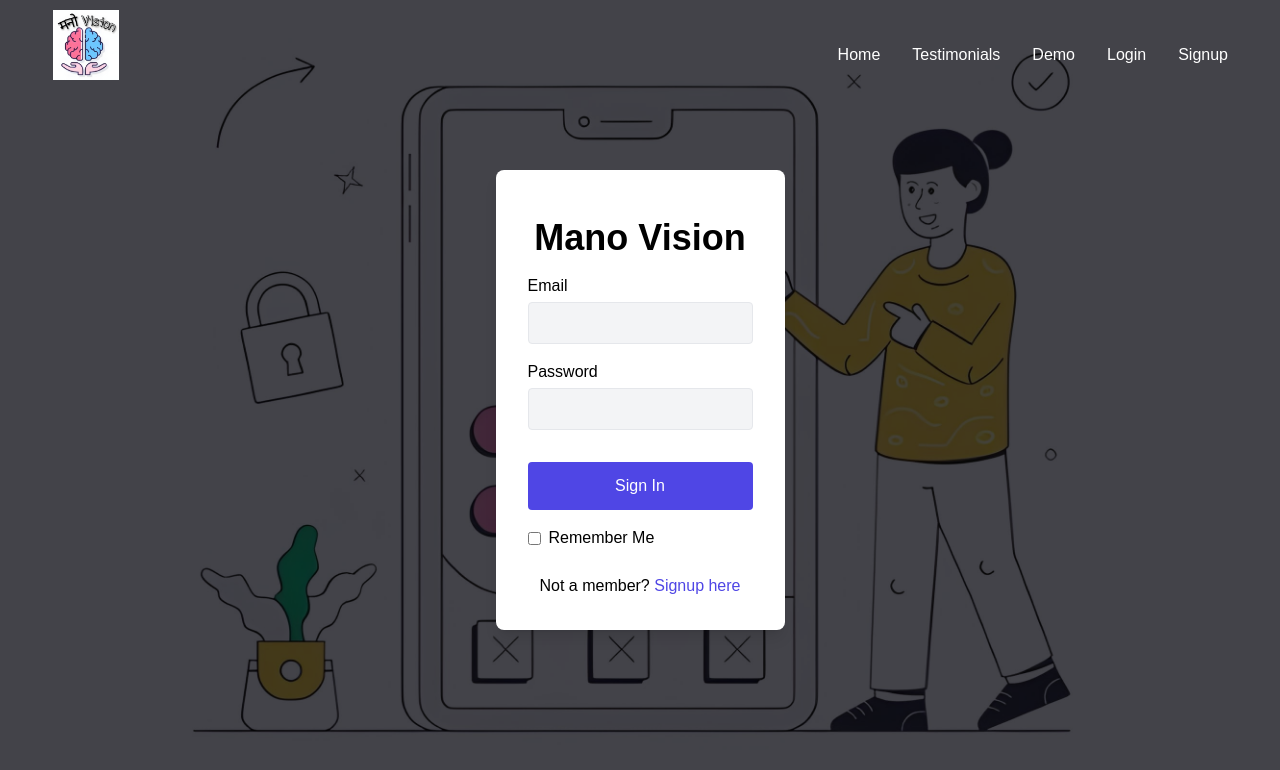
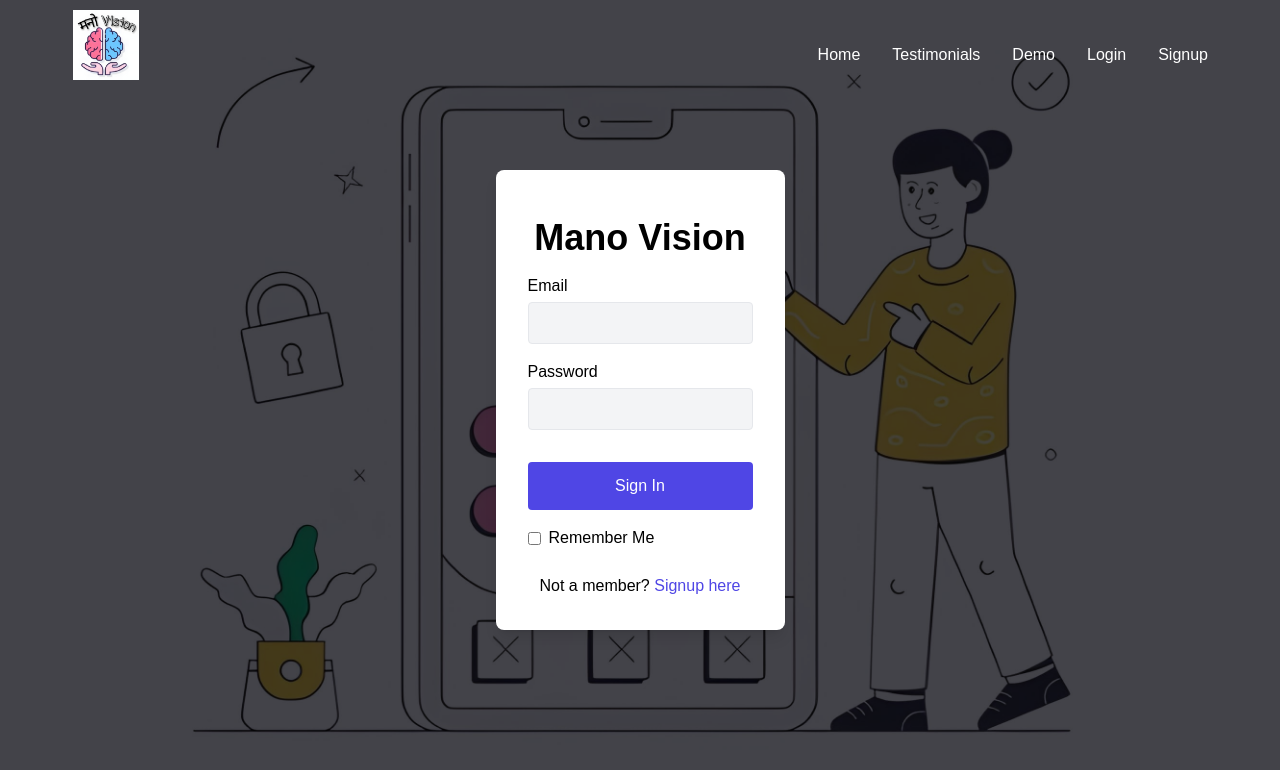
Before and after one commit to dhruvxdd/ManoVision, a React (Vite) app: page /login in a window 1280 px wide. Shown: the top 770 px of the page. Built offline with nearby package versions, Linux system fonts and the light colour scheme.

Commit message:
updated css

```diff
--- a/src/Components/Navbar/Navbar.css
+++ b/src/Components/Navbar/Navbar.css
@@ -16,7 +16,7 @@
   display: flex;
   justify-content: space-between;
   align-items: center;
-  max-width: 1240px;
+  max-width: 1200px;
   margin: auto;
   height: 100%;
   padding: 0 1rem;
```
